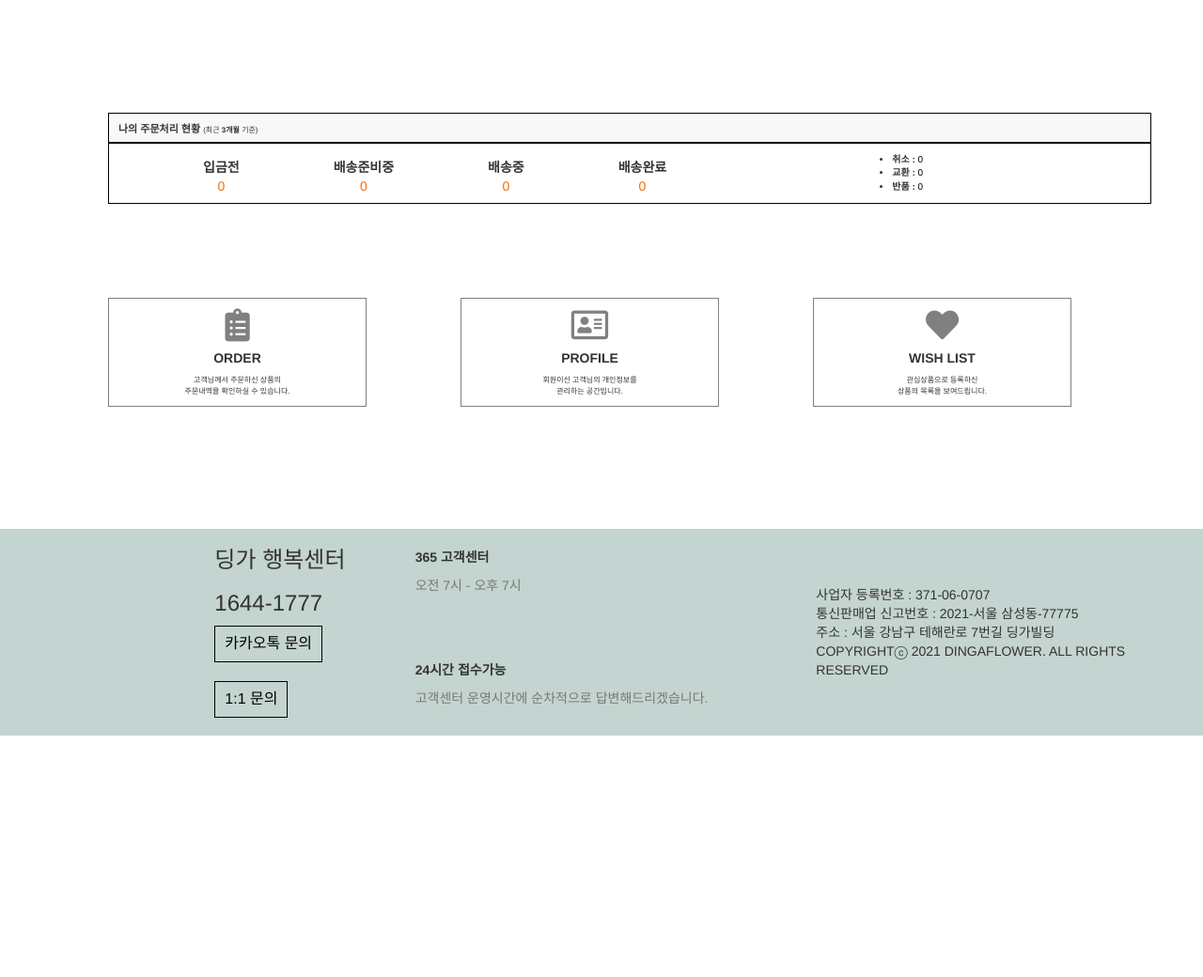
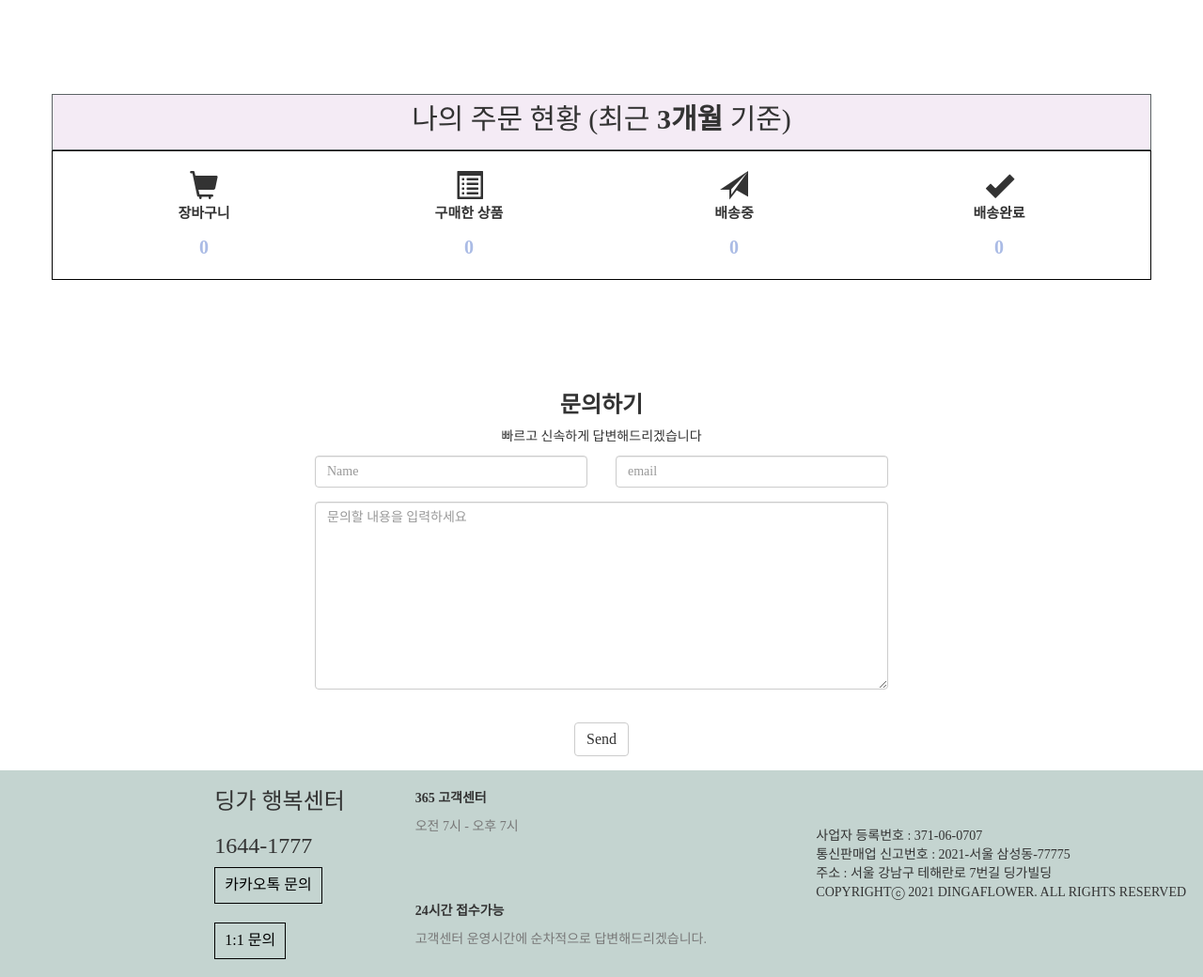
Before and after one commit to gyub99/IF-Flower-Shop, a PHP site: page /mypage.html in a window 1280 px wide. Shown: the part 273-1313 px from the top of the page at 94% size. Before the commit the page ends 1056 px from the top, so only its background shows below. Run offline with PHP 8.4, Linux system fonts and the light colour scheme; some libraries are stand-ins or nearby versions; some web fonts are replaced.

Commit message:
장바구니 페이지

```diff
--- a/css/mypage.css
+++ b/css/mypage.css
@@ -1,93 +1,48 @@
+@font-face {
+  font-family: 'S-CoreDream-3Light';
+  src: url('https://cdn.jsdelivr.net/gh/projectnoonnu/noonfonts_six@1.2/S-CoreDream-3Light.woff') format('woff');
+  font-weight: normal;
+  font-style: normal;
+}
+*{
+  font-family: S-CoreDream-3Light;
+}
+
 .outbox {
-  width: 1110px;
-  margin-top: 120px;
-  margin-left: 115px;
-
+  margin-top: 100px;
+  margin-bottom: 100px;
 }
 
 .title{
-  border: 1px solid black;
-  background-color: #F8F8F8;
+  border: 1px solid #5c6365;
+  background-color: #F4EBF5;
+  font-size:30px;
   padding-top: 5px;
-  padding-bottom: 5px;
-
+  text-align:center;
 }
 
  .state{
    border: 1px solid black;
+   font-size:15px;
+   padding:20px;
  }
 
-.order{
-  list-style-type:none;
-  text-align: center;
-  display: inline-block;
-  margin: 0;
-  padding: 0;
-  margin-top: 10px;
-  float: left;
-
-}
-.order_list{
-  margin: 0;
-  padding: 0;
-  float: left;
-  margin-left: 100px;
-  margin-top: 5px;
+.state-count{
+  font-size:20px;
+  font-weight:bolder;
+  color: #AABBE5;
 }
 
-.cs{
-  font-size: 10px;
-  margin-left: 200px;
-  display: inline-block;
-  margin-top: 10px;
-}
-.count2{
-    color: black;
-}
-.count{
-  color: #F16F11;
+.order_list{
+  text-align: center;
 }
 
-.font_title
-{
-  font-size: 11px;
-  font-weight: bold;
-  padding-left: 10px;
+.mypage-icon{
+  font-size:30px;
 }
 
-.desc{
-  font-size: 8px;
-  display: inline-block;
+#contact-contents{
+  height:200px;
 }
-
-.bigbox{
-  width: auto;
+.contact-form{
 }
-
-.box_font{
-  font-size: 8px;
-}
-
-.fas, .far {
-  font-size: 35px;
-  color: grey;
-}
-
-h5 {
-  font-weight: bold;
-}
-.container {
-  width: 100%;
-  padding-right: 15px;
-  padding-left: 15px;
-
-}
-.box{
-  border:1px solid grey;
-  width: 22%;
-  margin-left: 100px;
-  margin-top: 100px;
-  margin-bottom: 130px;
-  padding-top: 10px;
-  float: left;
-}
--- a/mypage.html
+++ b/mypage.html
@@ -70,68 +70,64 @@
 
 
 
-    <div class="outbox">
-      <div class="title">
-          <span class="font_title">나의 주문처리 현황 </span> <span class="desc">(최근 <b>3개월</b> 기준)</span>
+    <div class="container outbox">
+      <div class="row title">
+          <p class="col-sm-12 font_title">나의 주문 현황 <span class="desc">(최근 <b>3개월</b> 기준)</span></p>
       </div>
-      <div class="state">
-          <ul class="order">
-            <li class="order_list">
-                <strong>입금전</strong><br>
-                <a href="/myshop/order/list.html?order_status=shipped_before" class="count"><span id="xans_myshop_orderstate_shppied_before_count">0</span></a>
-            </li>
-            <li class="order_list">
-                <strong>배송준비중</strong><br>
-                <a href="/myshop/order/list.html?order_status=shipped_standby" class="count"><span id="xans_myshop_orderstate_shppied_standby_count">0</span></a>
-            </li>
-            <li class="order_list">
-                <strong>배송중</strong><br>
-                <a href="/myshop/order/list.html?order_status=shipped_begin" class="count"><span id="xans_myshop_orderstate_shppied_begin_count">0</span></a>
-            </li>
-            <li class="order_list">
-                <strong>배송완료</strong><br>
-                <a href="/myshop/order/list.html?order_status=shipped_complate" class="count"><span id="xans_myshop_orderstate_shppied_complate_count">0</span></a>
-            </li>
-        </ul>
-        <ul class="cs">
-            <li>
-                <span class="icoDot"></span>
-                <strong>취소 : </strong>
-                <a href="/myshop/order/list.html?order_status=order_cancel" class="count2"><span id="xans_myshop_orderstate_order_cancel_count">0</span></a>
-            </li>
-            <li>
-                <span class="icoDot"></span>
-                <strong>교환 : </strong>
-                <a href="/myshop/order/list.html?order_status=order_exchange" class="count2"><span id="xans_myshop_orderstate_order_exchange_count">0</span></a>
-            </li>
-            <li>
-                <span class="icoDot"></span>
-                <strong>반품 : </strong>
-                <a href="/myshop/order/list.html?order_status=order_return" class="count2"><span id="xans_myshop_orderstate_order_return_count">0</span></a>
-            </li>
+      <div class="row state">
+            <span class="col-sm-3 order_list">
+                <span class="glyphicon glyphicon-shopping-cart mypage-icon"></span><br>
+                <p><strong>장바구니</strong></p>
+                <a href="/myshop/order/list.html?order_status=shipped_before" class="count"><span class="state-count">0</span></a>
+            </span>
+            <span class="col-sm-3 order_list">
+              <span class="glyphicon glyphicon-list-alt mypage-icon"></span><br>
+              <p><strong>구매한 상품</strong></p>
+              <a href="/myshop/order/list.html?order_status=shipped_standby" class="count"><span class="state-count">0</span></a>
+            </span>
+            <span class="col-sm-3 order_list">
+              <span class="glyphicon glyphicon-send mypage-icon"></span><br>
+              <p><strong>배송중</strong></p>
+              <a href="/myshop/order/list.html?order_status=shipped_begin" class="count"><span class="state-count">0</span></a>
+            </span>
+            <span class="col-sm-3 order_list">
+              <span class="glyphicon glyphicon-ok mypage-icon"></span><br>
+              <p><strong>배송완료</strong></p>
+              <a href="/myshop/order/list.html?order_status=shipped_complate" class="count"><span class="state-count">0</span></a>
+            </span>
         </ul>
       </div>
     </div>
 
-      <div class="container text-center">
-        <div class="bigbox">
-            <div class="col-sm-4 box">
-            <i class="fas fa-clipboard-list"></i>
-              <h5> ORDER </h5>
-              <p class="box_font">고객님께서 주문하신 상품의<br>주문내역을 확인하실 수 있습니다.</p>
-            </div>
-            <div class="col-sm-4 box">
-              <i class="far fa-address-card"></i>
-              <h5> PROFILE </h5>
-              <p class="box_font"> 회원이신 고객님의 개인정보를<br>관리하는 공간입니다. </p>
-            </div>
-            <div class="col-sm-4 box" >
-              <i class="fas fa-heart"></i>
-              <h5> WISH LIST </h5>
-              <p class="box_font"> 관심상품으로 등록하신<br>상품의 목록을 보여드립니다. </p>
-            </div>
-          </div>
+    <div class="container-fluid contact-form text-center ">
+      <form>
+      <h3><strong>문의하기</strong></h3>
+      <p>빠르고 신속하게 답변해드리겠습니다</p>
+      <div class="row">
+        <div class="col-sm-3"></div>
+        <div class="col-sm-3 form-group">
+        <input class="form-control" id="name" name="name" placeholder="Name" type="text" required>
         </div>
+        <div class="col-sm-3 form-group">
+        <input class="form-control" id="email" name="email" placeholder="email" type="text" required>
+        </div>
+        <div class="col-sm-3"></div>
+      </div>
+      <div class="row">
+        <div class="col-sm-3"></div>
+        <div class="col-sm-6 form-group">
+          <textarea class="form-control" id="contact-contents" name="comments" placeholder="문의할 내용을 입력하세요" rows="7"></textarea><br>
+        </div>
+      </div>
+      <div class="row">
+        <div class="col-sm-3"></div>
+        <div class="col-sm-6 form-group">
+          <button class="btn btn-default pull-center" style="font-size:16px;" type="submit">Send</button>
+        </div>
+        <div class="col-sm-3"></div>
+      </div>
+    </form>
+    </div>
 
         <footer class="container-fluid bg-main-footer">
           <div class="row">
```
Also changed, not shown: css/shopping basket.css (+35 -35 lines), javascript/get_index.js (added, +18 -0 lines), product.html (+5 -5 lines), product2.html (+4 -4 lines), product_detail.html (+17 -36 lines), shopping basket.html (+51 -67 lines).
